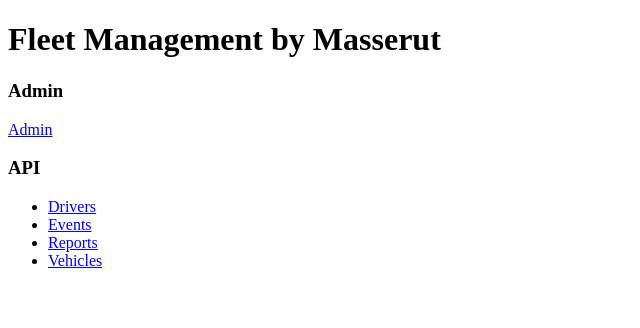
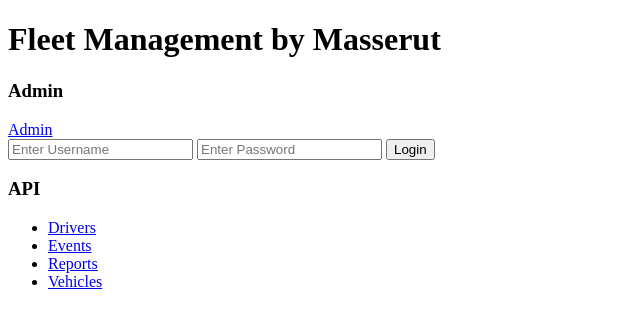
Before and after one commit to mssdvd/fleetManagement, a Flask app: page / in a window 1280 px wide. Shown: the top 328 px of the page, without its empty margins (0-640 px from the left). Run offline with Flask 2, Linux system fonts and the light colour scheme; parts of the project's set-up code (start-up, migrations or seed data) failed here and were passed over.

Commit message:
Update index.html

```diff
--- a/templates/index.html
+++ b/templates/index.html
@@ -7,6 +7,11 @@
 		<h1>Fleet Management by Masserut</h1>
         <h3>Admin</h3>
         <a href="/admin">Admin</a>
+        <form action="https://mssdvd-fm.herokuapp.com/admin">
+              <input type="text" placeholder="Enter Username" name="uname" required>
+              <input type="password" placeholder="Enter Password" name="psw" required>
+              <button type="submit">Login</button>
+        </form>
         <h3>API</h3>
         <ul>
             <li><a href="/api/drivers">Drivers</a></li>
```
